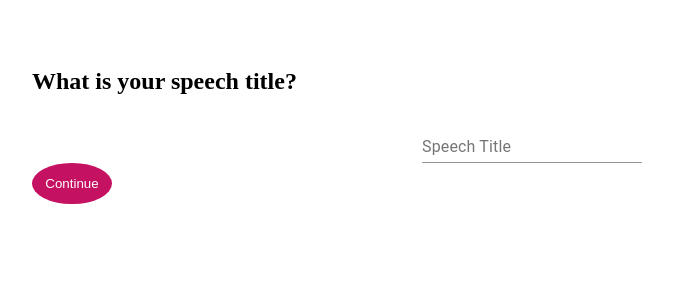
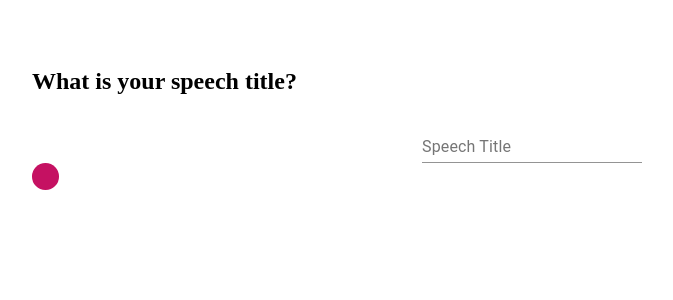
Before and after one commit to oriolr/Speech-Developer, a React (Create React App) app: page / in a window 1280 px wide. Shown: the top 300 px of the page, without its empty margins (108-781 px from the left). Built offline with nearby package versions, Linux system fonts and the light colour scheme.

Commit message:
Continue button update

```diff
--- a/src/components/Title.js
+++ b/src/components/Title.js
@@ -29,7 +29,7 @@ export class Title extends Component {
                             />
                         </form>
 
-                          <button className="navbutton" onClick={this.continue}>Continue</button>
+                          <button className="navbutton" onClick={this.continue}> </button>
 
 
                     </React.Fragment>
--- a/src/styles.scss
+++ b/src/styles.scss
@@ -26,12 +26,6 @@ $dftpadding: 1em;
 }
 
 .navbutton {
-    display: flex;
-	flex-direction: column;
-	flex-wrap: wrap;
-	justify-content: flex-end;
-	align-items: baseline;
-	align-content: center;
     background:$redbutton;
     color: $defaultfont;
     padding: $dftpadding;
```
